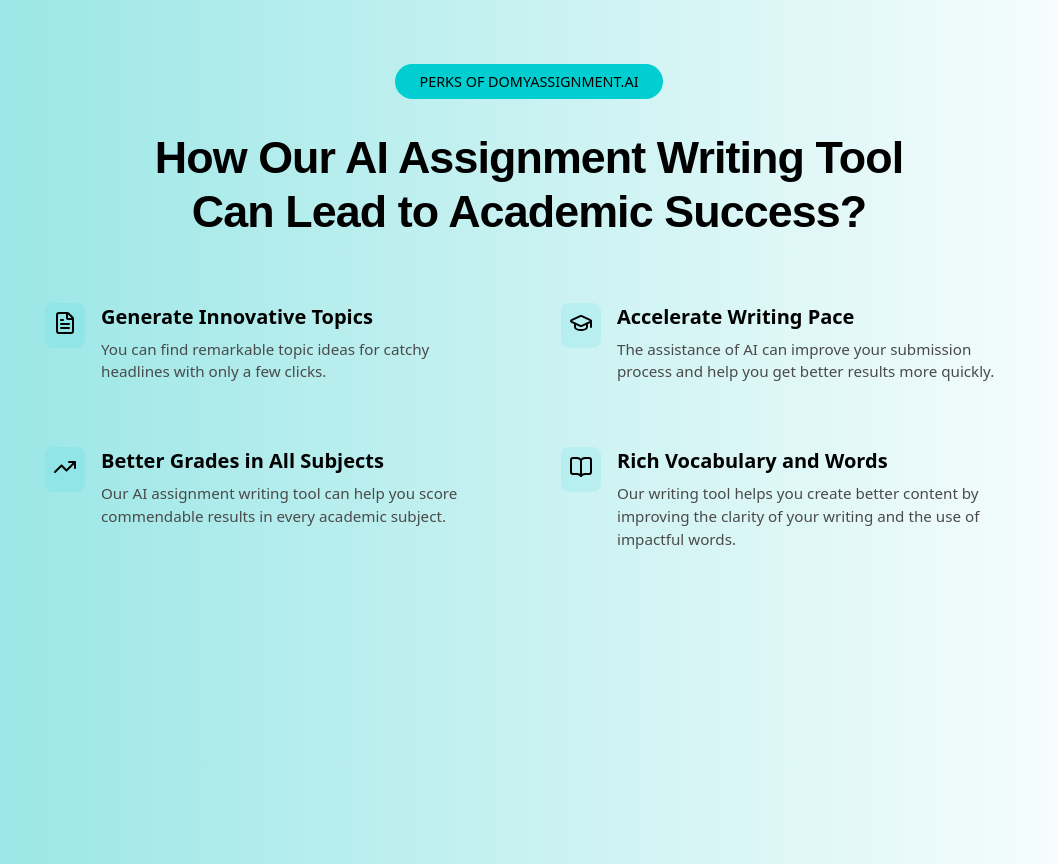
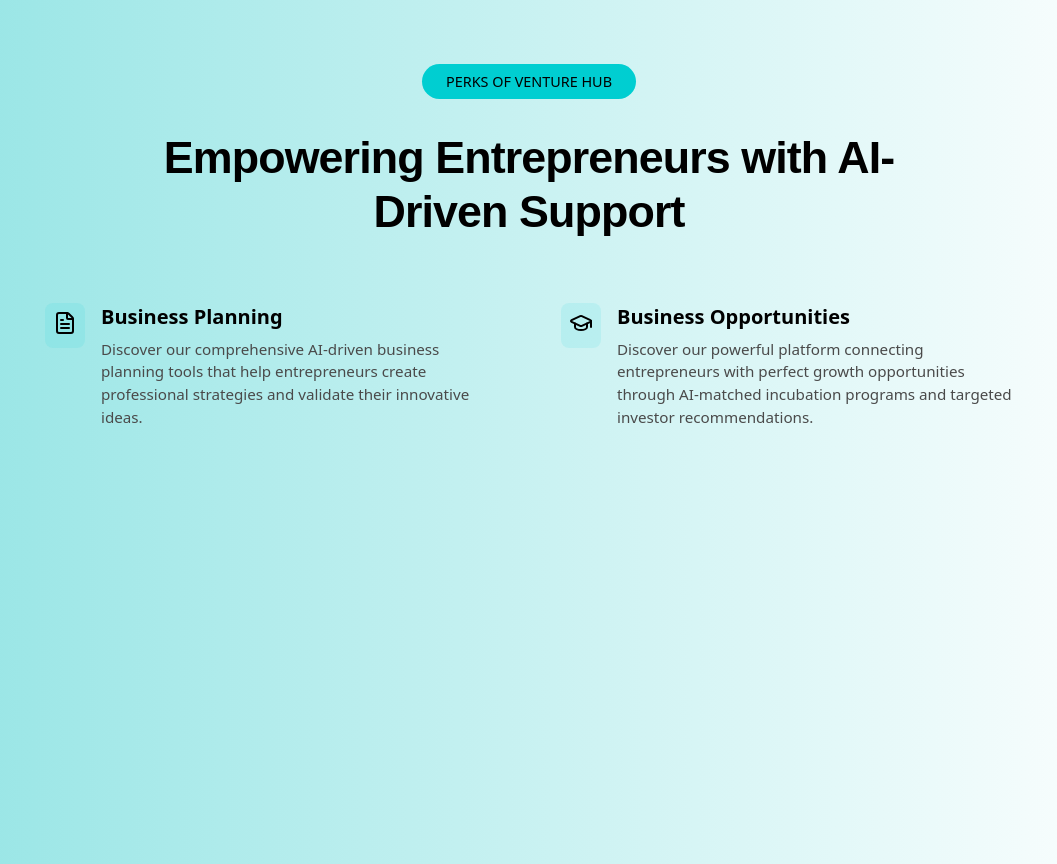
Before and after one commit to matshepo13/venture-hub, a website: page frontend/login/hero.html in a window 1280 px wide. Shown: the whole page, without its empty margins (111-1168 px from the left). Drawn offline with nearby package versions, Linux system fonts and the light colour scheme; a web font is replaced by a local one.

```diff
--- a/frontend/login/hero.html
+++ b/frontend/login/hero.html
@@ -13,10 +13,12 @@
 <body>
     <div class="hero-content">
         <div class="perks-tag">
-            PERKS OF DOMYASSIGNMENT.AI
+            PERKS OF VENTURE HUB
         </div>
 
-        <h1 class="hero-title">How Our AI Assignment Writing Tool Can Lead to Academic Success?</h1>
+        <h1 class="hero-title">Empowering Entrepreneurs with AI-Driven Support
+
+        </h1>
 
         <div class="perks-grid">
             <a href="#" class="perk-card">
@@ -24,8 +26,8 @@
                     <i data-lucide="file-text" size="24"></i>
                 </div>
                 <div class="perk-content" onclick="window.location.href='/frontend/chat/chat.html'">
-                    <h3 class="perk-title">Generate Innovative Topics</h3>
-                    <p class="perk-description">You can find remarkable topic ideas for catchy headlines with only a few clicks.</p>
+                    <h3 class="perk-title">Business Planning</h3>
+                    <p class="perk-description">Discover our comprehensive AI-driven business planning tools that help entrepreneurs create professional strategies and validate their innovative ideas.</p>
                 </div>
             </a>
 
@@ -34,30 +36,13 @@
                     <i data-lucide="graduation-cap" size="24"></i>
                 </div>
                 <div class="perk-content">
-                    <h3 class="perk-title" onclick="window.location.href='/frontend/search/search.html'">Accelerate Writing Pace</h3>
-                    <p class="perk-description">The assistance of AI can improve your submission process and help you get better results more quickly.</p>
+                    <h3 class="perk-title" onclick="window.location.href='/frontend/search/search.html'">Business Opportunities</h3>
+                    <p class="perk-description">Discover our powerful platform connecting entrepreneurs with perfect growth opportunities through AI-matched incubation programs and targeted investor recommendations.</p>
                 </div>
             </a>
 
-            <a href="#" class="perk-card">
-                <div class="perk-icon">
-                    <i data-lucide="trending-up" size="24"></i>
-                </div>
-                <div class="perk-content">
-                    <h3 class="perk-title">Better Grades in All Subjects</h3>
-                    <p class="perk-description">Our AI assignment writing tool can help you score commendable results in every academic subject.</p>
-                </div>
-            </a>
 
-            <a href="#" class="perk-card">
-                <div class="perk-icon">
-                    <i data-lucide="book-open" size="24"></i>
-                </div>
-                <div class="perk-content">
-                    <h3 class="perk-title">Rich Vocabulary and Words</h3>
-                    <p class="perk-description">Our writing tool helps you create better content by improving the clarity of your writing and the use of impactful words.</p>
-                </div>
-            </a>
+
         </div>
     </div>
 
```
Also changed, not shown: index.html (+3 -6 lines), assets/images/ai.png, 1 other file.
